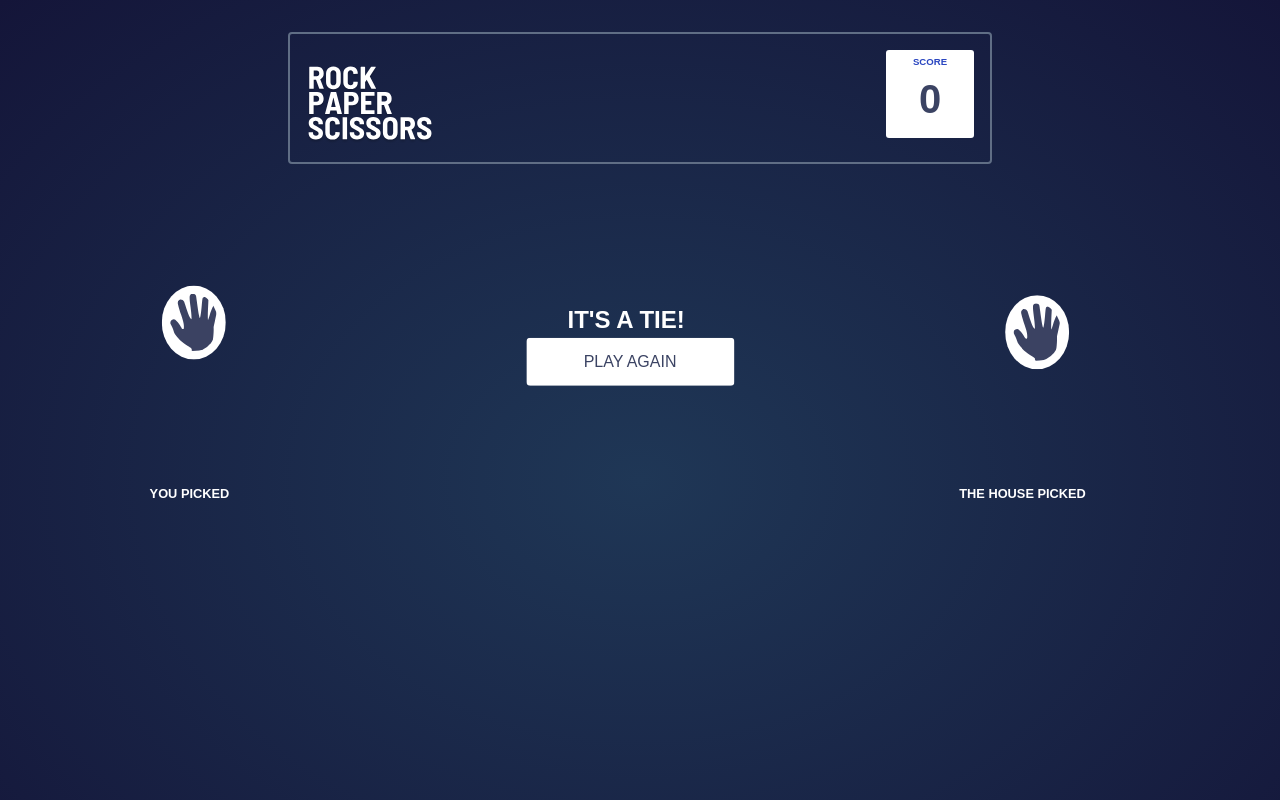
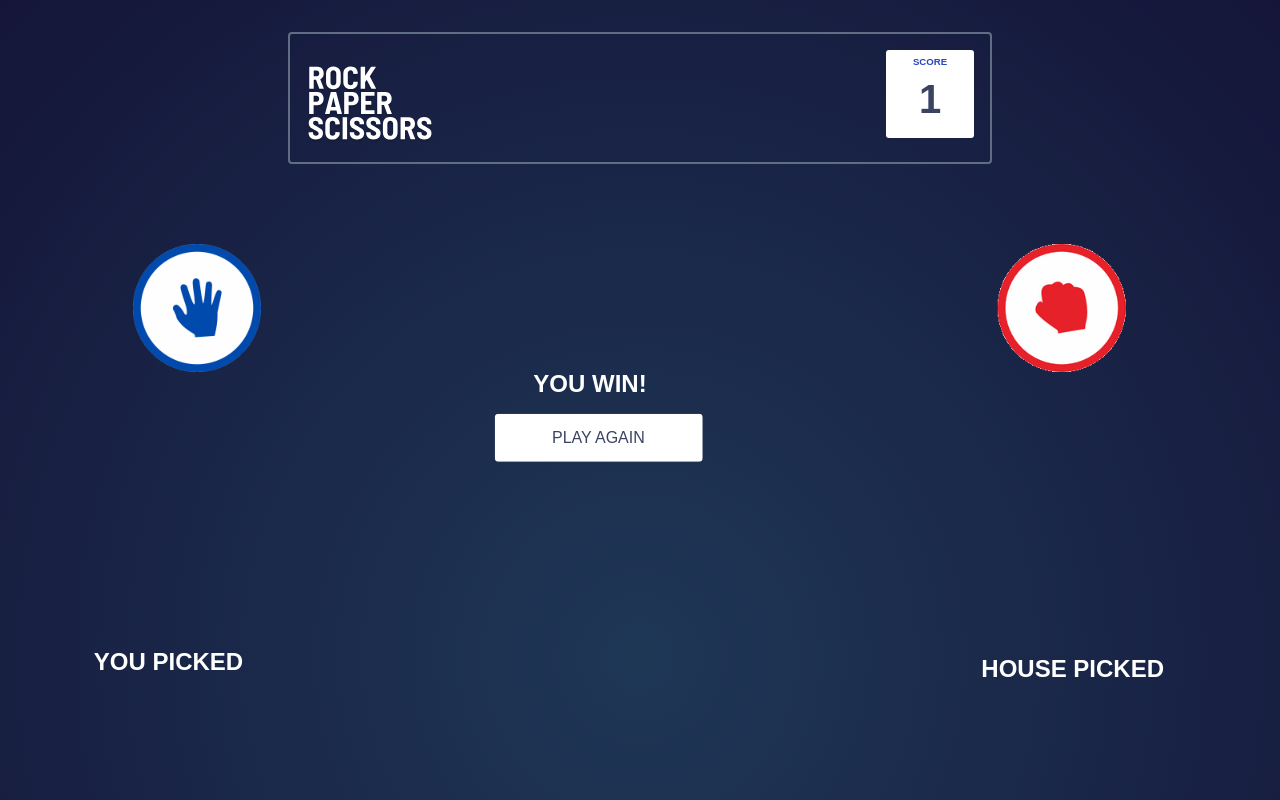
Before and after one commit to Da-vi-de/rock-paper-scissors, a plain HTML site: page index.html in a window 1280 px wide. Both pictures are taken after a click on the picture 460 px from the left and 322 px from the top of the page. Shown: the top 800 px of the page. Drawn offline with Linux system fonts and the light colour scheme.

Commit message:
improvements: custom canva images, setTimeout added

```diff
--- a/index.html
+++ b/index.html
@@ -38,16 +38,16 @@
       <div class=" images-position">
 
           <div class="paper-img">
-              <img class="img" src="./images/icon-paper.svg" alt="paper" onclick="getUserChoice('paper')">
+              <img class="img" src="./images/paper_img.png" alt="paper" onclick="getUserChoice('paper')">
           </div>
 
           <div class="scissors-img">
-              <img class="img" src="./images/icon-scissors.svg" alt="scissors" onclick="getUserChoice('scissors')">
+              <img class="img" src="./images/scissors_img.png" alt="scissors" onclick="getUserChoice('scissors')">
           </div>
         </div>
 
           <div   class="rock-img">
-              <img class="img" src="./images/icon-rock.svg" alt="rock" onclick="getUserChoice('rock')">
+              <img class="img" src="./images/rock_img.png" alt="rock" onclick="getUserChoice('rock')">
           </div>
         </div>
      </div>
--- a/script.js
+++ b/script.js
@@ -14,9 +14,9 @@ closeRules.onclick = function () {
     rules.style.display = "none";
 };
 const choiceOption = {
-    "paper": "./images/icon-paper.svg",
-    "scissors": "./images/icon-scissors.svg",
-    "rock": "./images/icon-rock.svg"
+  "paper": "./images/paper_img.png",
+  "scissors": "./images/scissors_img.png",
+  "rock": "./images/rock_img.png"
 };
 // Hide the game response and "play again" button!
 function hideResponse() {
@@ -30,7 +30,9 @@ function getUserChoice(choice) {
     gameContainer.style.display = "none";
     choices.style.display = "grid";
     document.getElementById('userChoiceImg').src = choiceOption[choice];
-    getComputerChoice(choice);
+    setTimeout(() => {
+        getComputerChoice(choice);
+       }, 2000)
 }
 ;
 // The result function is called here in order to include the functionality,
@@ -40,7 +42,7 @@ function getComputerChoice(choice) {
     const computerChoice = options[Math.floor(Math.random() * options.length)];
     const markup = `
  <div class="computer-pick">
-    <h2 class="computer-pick-text">the house picked</h2>
+    <h2 class="computer-pick-text">house picked</h2>
     <div>
       <div class="pc-picked-img paper-img">
         <img class="img" src = ${choiceOption[computerChoice]} alt="computer choice">
--- a/scss/_components.scss
+++ b/scss/_components.scss
@@ -13,35 +13,33 @@
 }
 
 .img {
-    background-color: $color-white;
-    padding: .5rem;
-    border-radius: 50%;
+
     cursor: pointer;
 }
 
 .paper-img,
 .scissors-img,
 .rock-img {
-    width: 3rem;
-    height: 3rem;
+    width: 15rem;
+    height: 15rem;
 }
 
 .paper-img {
     grid-column: 1;
     grid-row: 1;
-    transform: translate(-30%, -50%);
+    transform: translate(-40%, -50%);
 }
 
 .scissors-img {
     grid-column: 2;
     grid-row: 1;
-    transform: translate(140%, -50%);
+    transform: translate(-80%, -50%);
 }
 
 .rock-img {
     grid-row: 2;
     margin-left: 5rem;
-    transform: translate(-10%, 80%);
+    transform: translate(-45%, -200%);
 }
 
 .btn-rules-position {
@@ -104,11 +102,12 @@
 }
 
 .picked-img {
-    transform: translate(10%, -70%);
+    transform: translate(-10%, -20%);
 }
 
 .pc-picked-img {
-    transform: translate(90%, -70%);
+    transform: translate(-5%, -20%);
+    -moz-transform: translate(-20%, -20%);
 }
 
 .game-response {
@@ -127,12 +126,17 @@
     color: $color-dark-text;
     border: 2px solid transparent;
     border-radius: 4px;
-    transform: translate(-24%);
+    transform: translate(-70%);
 
     &:hover {
         color: $color-rock;
     }
 }
+
+
+
+
+
 
 /*
 
@@ -142,6 +146,8 @@
   position: relative;
   width: 5rem;
   height: 5rem;
+  top: -15%;
+  left: -17%;
   background-color: $color-white;
   border-radius: 50%;
   display: grid;
@@ -153,8 +159,7 @@
   &::before {
     content: "";
     position: absolute;
-    top: -15%;
-    left: -17%;
+
     width: 100%;
     height: 100%;
     z-index: -1;
@@ -167,7 +172,7 @@
     color: $color-paper;
 
     &::before {
-        box-shadow:  0 5px 1px hsl(230, 89%, 62%);;
+        box-shadow:  0 5px 1px hsl(230, 89%, 62%);
     }
 }
 
@@ -175,7 +180,7 @@
     color: $color-scissors;
 
     &::before {
-        box-shadow:  0 5px 1px hsl(39, 89%, 49%) ;
+        box-shadow:  0 5px 1px hsl(39, 89%, 49%);
     }
 }
 
@@ -186,4 +191,26 @@
         box-shadow:  0 5px 1px hsl(349, 71%, 52%);
     }
 }
+
+.circle {
+    border: 1rem solid;
+    border-radius: 50%;
+    background-color: transparent;
+    position: relative;
+    width: 10rem;
+    height: 10rem;
+    cursor: pointer;
+}
+
+.circle::before {
+    content: "";
+    width: 100%;
+    height: 100%;
+    position: absolute;
+    border-radius: 50%;
+    z-index: -1;
+    bottom: -5px;
+    box-shadow: 0 -10px 0 5px lightgrey;;
+    background-color:white;
+}
 */
--- a/scss/_media-queries.scss
+++ b/scss/_media-queries.scss
@@ -28,24 +28,28 @@
     .paper-img,
     .scissors-img,
     .rock-img {
-        width: 4rem;
-        height: 6rem;
+        width: 20rem;
+        height: 20rem;
     }
 
     .paper-img {
-        transform: translate(-30%, -40%);
+        transform: translate(-40%, -50%);
     }
 
     .scissors-img {
-        transform: translate(210%, -40%);
+        transform: translate(-35%, -50%);
     }
 
     .rock-img {
-        transform: translate(130%, 110%);
+        transform: translate(-15%, -160%);
+    }
+
+    .picked-img {
+        transform: translate(-5%, -55%)
     }
 
     .pc-picked-img {
-        transform: translate(220%, -30%);
+        transform: translate(25%, -55%);
     }
 
     .btn-rules-position {
@@ -75,7 +79,7 @@
      .game-response {
         grid-column: 2/2;
         grid-row: 1;
-        transform: translate(35%, -25%);
+        transform: translate(40%, -25%);
      }
 
     /*================
@@ -85,10 +89,16 @@
 
      .my-pick-text {
         transform: translate(-30%);
+        font-size: $font-size-1_5;
      }
 
      .computer-pick-text {
-        transform: translate(100%);
+        transform: translate(50%, 20%);
+        font-size: $font-size-1_5;
+    }
+
+    .response-text {
+        -webkit-transform: translate(-50%);
     }
 
 }
@@ -144,8 +154,13 @@
      }
 
      .computer-pick {
-        transform: translate(-40%);
+        transform: translate(-20%);
     }
+
+
+    .game-response {
+        transform: translate(50%, -25%);
+     }
 
      /*================
          #Typography
@@ -158,30 +173,24 @@
         margin-left: 1.7rem;
         text-align: left;
     }
+
+    .response-text {
+        -webkit-transform: translate(-25%);
+    }
 }
 
 @media all and (min-width: 93.75rem) {
 
-     /*================
-         #Components
-       ================
-     */
     .computer-pick {
-        transform: translate(-30%);
-     }
+        transform: translate(-20%, 3%);
+    }
 
     /*================
          #Typography
       ================
     */
 
-    .my-pick-text,
-    .computer-pick-text {
-        font-size: $font-size-1_5;
+    .response-text {
+        -webkit-transform: translate(-20%);
     }
-
-    .computer-pick-text {
-        transform: translate(50%);
-    }
-
 }
--- a/scss/_typography.scss
+++ b/scss/_typography.scss
@@ -23,8 +23,8 @@
 
 .my-pick-text,
 .computer-pick-text {
-    margin-top: 4rem;
-    transform: translate(28%);
+    transform: translate(-20%);
+    -moz-transform: translate(-50%);
     font-size: $font-size-0_8;
     color: $color-white;
     text-transform: uppercase;
@@ -32,9 +32,11 @@
 }
 
 .response-text{
-    margin-top: 3.8rem;
+    margin-bottom: .8rem;
     font-size: $font-size-1_5;
     color: $color-white;
     text-transform: uppercase;
-    transform: translate(-2%);
+    transform: translate(-90%);
+    -moz-transform: translate(-50%);
+    white-space: nowrap;
 }
--- a/scss/_variables.scss
+++ b/scss/_variables.scss
@@ -3,7 +3,7 @@
   =============
 */
 
-$color-scissors: hsl(40, 84%, 53%);
+$color-scissors: #eca922;
 $color-paper: hsl(230, 89%, 65%);
 $color-rock: hsl(349, 70%, 56%);
 $color-dark-text: hsl(229, 25%, 31%);
```
Also changed, not shown: images/paper_img.png (added), images/rock_img.png (added), images/scissors_img.png (added), scss/main.css, 3 other files.
